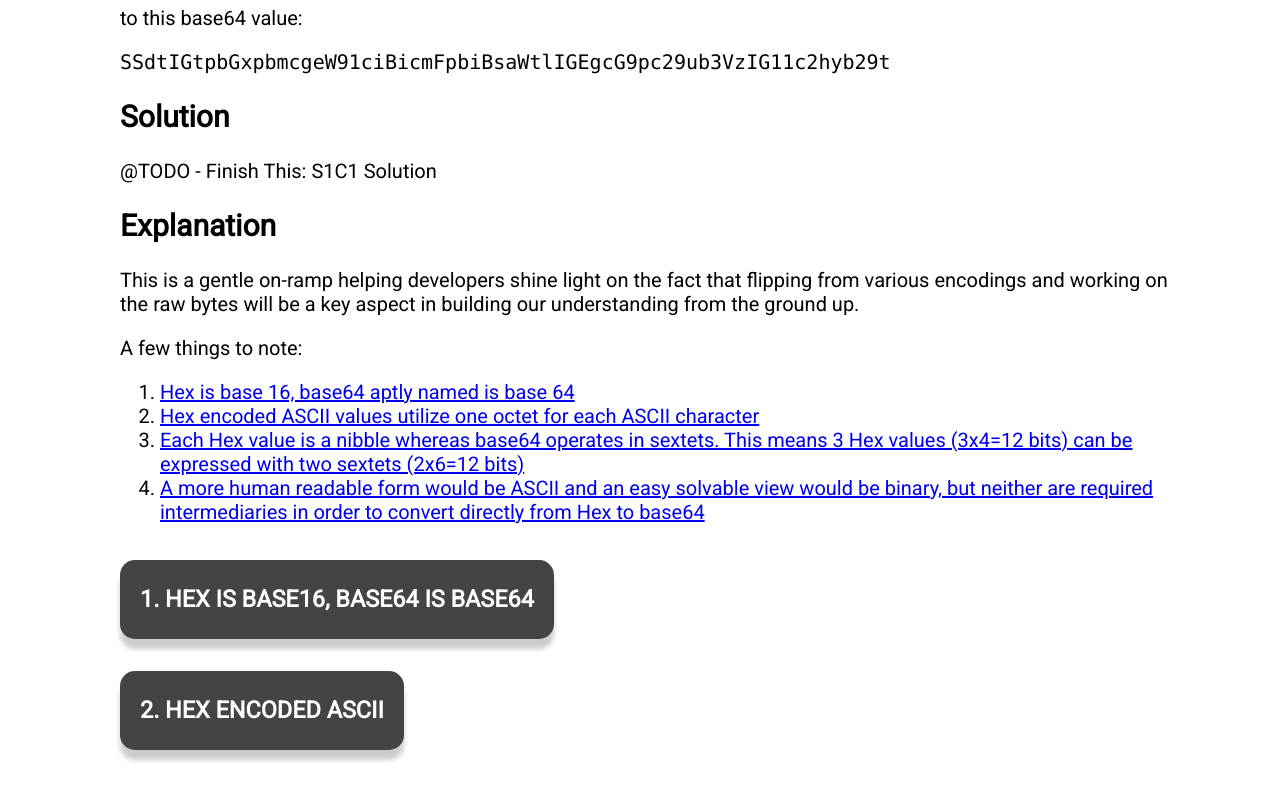
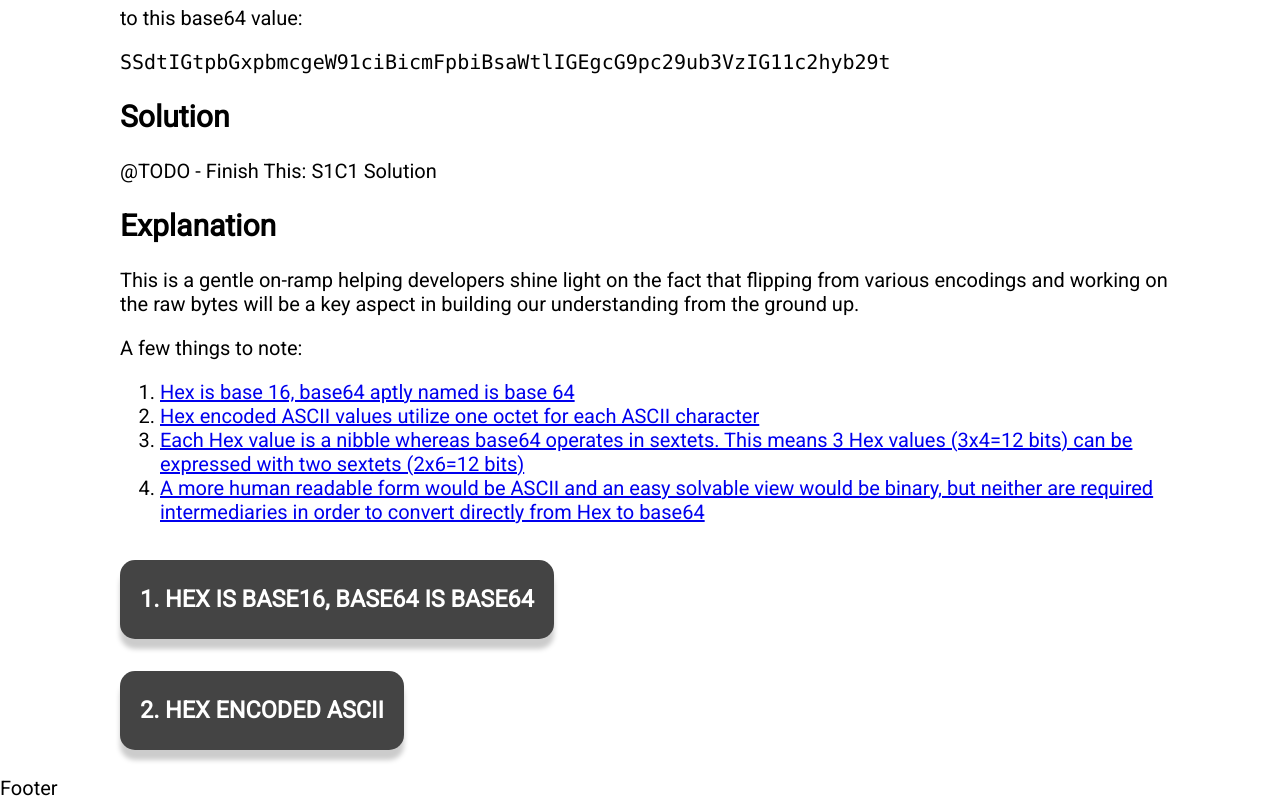
Before and after one commit to mcnichol/cryptopals, a React (Create React App) app: page /s1c1 in a window 1280 px wide. Shown: the part 252-1052 px from the top of the page. Before the commit the page ends 1028 px from the top, so only its background shows below. Built offline with nearby package versions, Linux system fonts and the light colour scheme.

Commit message:
Layout, favicon, footer creation

```diff
--- a/public/index.html
+++ b/public/index.html
@@ -23,7 +23,7 @@
       work correctly both with client-side routing and a non-root public URL.
       Learn how to configure a non-root public URL by running `npm run build`.
     -->
-    <title>React App</title>
+    <title>Cryptopals Challenge - Solutions</title>
   </head>
   <body>
     <noscript>You need to enable JavaScript to run this app.</noscript>
--- a/src/App.css
+++ b/src/App.css
@@ -1,5 +1,8 @@
 body {
   font-family: 'Roboto', sans-serif;
   font-size: 1.25em;
+}
+
+.challenges {
   padding: .5em 5em .5em 6em;
 }
--- a/src/App.js
+++ b/src/App.js
@@ -1,5 +1,6 @@
 import React, { Component } from 'react';
 import Home from './component/home'
+import Footer from './component/footer'
 import S1C1 from './component/s1c1'
 import S1C2 from './component/s1c2'
 import './App.css';
@@ -16,6 +17,7 @@ class App extends Component {
               <Route path="/s1c2" component={S1C2} />
             </div>
           </Router>
+          <Footer />
       </div>
     );
   }
--- /dev/null
+++ b/src/component/footer.js
@@ -0,0 +1,11 @@
+import React, { Component } from 'react';
+
+class Footer extends Component {
+  render(){
+    return (
+      <div>Footer</div>
+    );
+  }
+}
+
+export default Footer;
--- a/src/component/home.js
+++ b/src/component/home.js
@@ -1,10 +1,11 @@
-import React, { Component } from 'react'
-import { Link } from 'react-router-dom'
+import React, { Component } from 'react';
+import { Link } from 'react-router-dom';
+import './home.css';
 
 class Home extends Component {
   render(){
     return (
-      <div>
+      <div className="challenges">
         <h2>Challenge Set 1: The Basics</h2>
         <ol>
           <li><Link to="/s1c1">Convert Hex to Base64</Link></li>
--- a/src/component/s1c1.js
+++ b/src/component/s1c1.js
@@ -8,7 +8,7 @@ class S1C1 extends Component {
   render(){
 
     return (
-      <div>
+      <div className="challenges">
         <h1>Convert <code>hex</code> to <code>base64</code></h1>
         <S1C1Challenge />
         <S1C1Solution />
```
Also changed, not shown: src/component/home.css (added), src/logo.svg (deleted), 1 other file (tests, documents, lock files or other folders).
